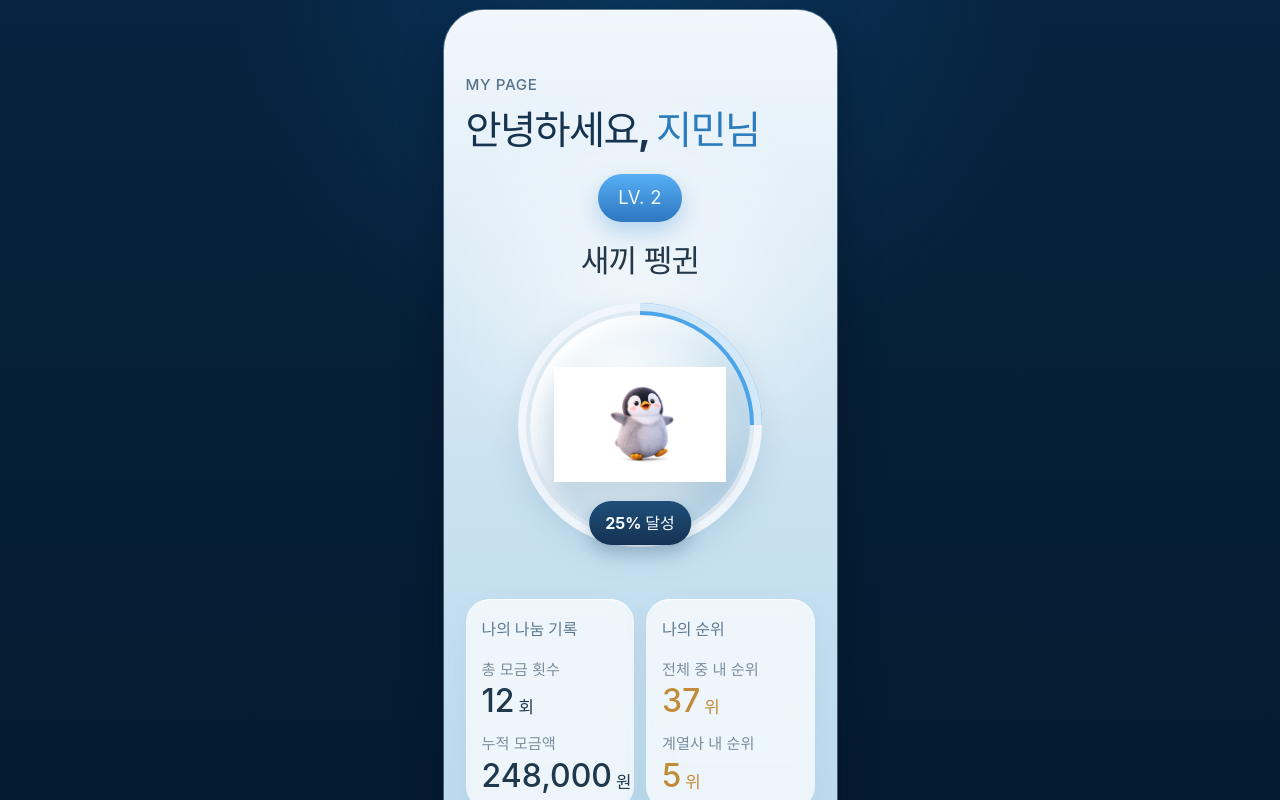
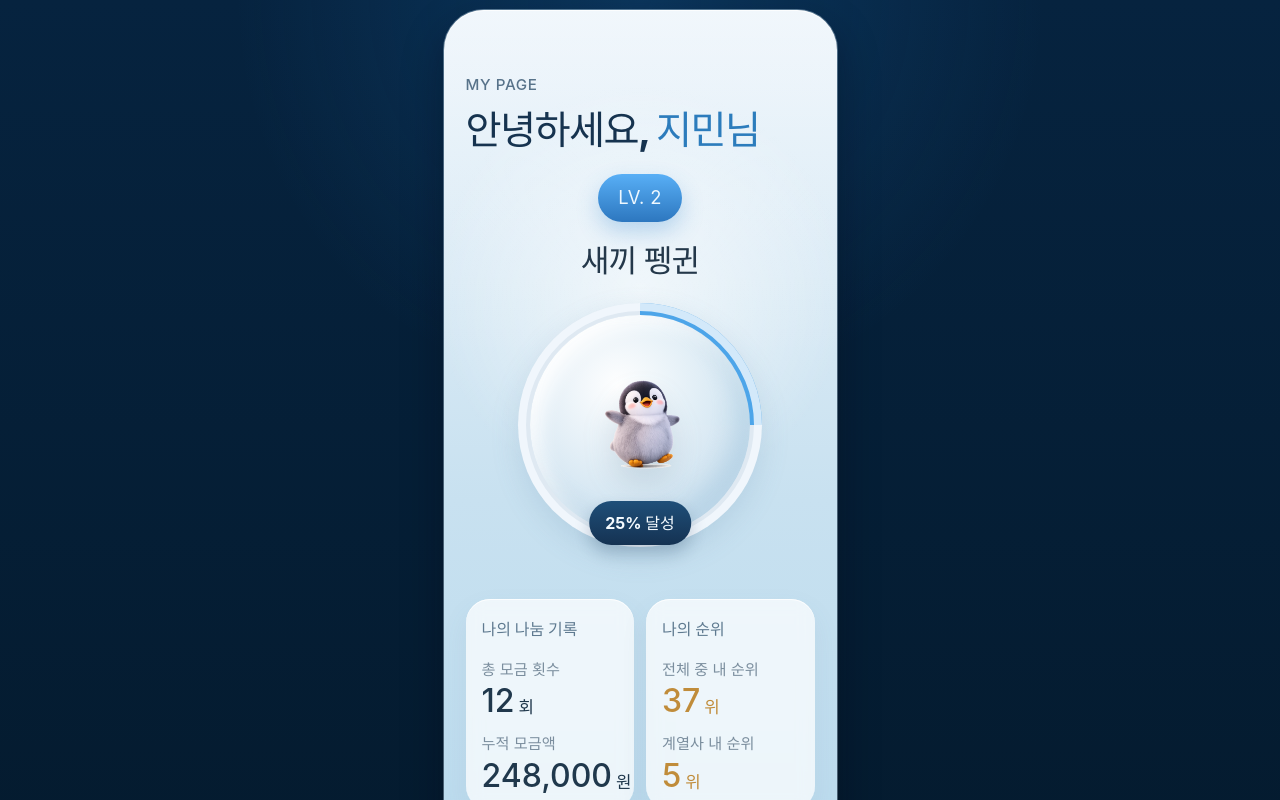
Before and after one commit to chyun7114/SVP_AI_Literacy, a React (Vite) app: page / in a window 1280 px wide. Shown: the top 800 px of the page. Built offline with nearby package versions, Linux system fonts and the light colour scheme.

Commit message:
feat: remove penguin background and enlarge image

```diff
--- a/src/App.css
+++ b/src/App.css
@@ -133,7 +133,7 @@
 }
 
 .penguin-image {
-  width: 172px;
+  width: 204px;
   max-width: 100%;
   object-fit: contain;
   filter: drop-shadow(0 16px 14px rgba(69, 104, 133, 0.16));
```
Also changed, not shown: public/baby-penguin.png.
